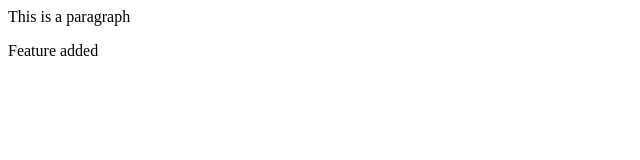
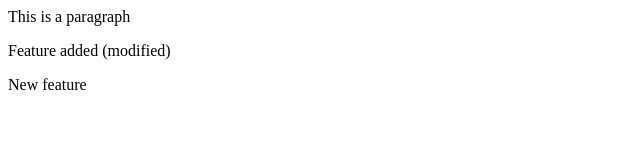
Before and after one commit to EmptyScript/localrepo, a plain HTML site: page index.html in a window 1280 px wide. Shown: the whole page, without its empty margins (0-640 px from the left). Drawn offline with Linux system fonts and the light colour scheme.

Commit message:
New line added

```diff
--- a/index.html
+++ b/index.html
@@ -1,2 +1,3 @@
 <p>This is a paragraph</p>
-<p> Feature added</p>
+<p> Feature added (modified)</p>
+<p> New feature</p>
```
